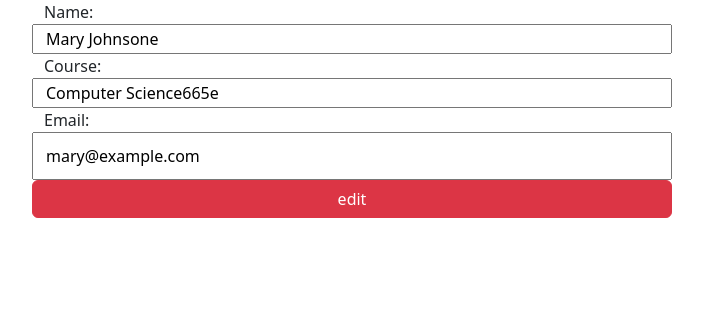
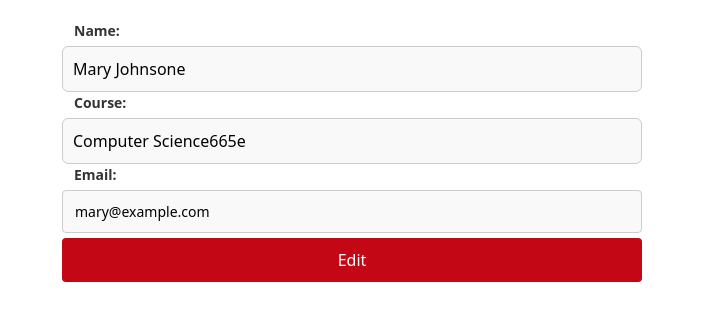
Before and after one commit to sidRiptide/groupD, a Django app: page /edit/2/ in a window 1280 px wide. Shown: the part 46-367 px from the top of the page, without its empty margins (288-991 px from the left). Run offline with Django 5.2, Linux system fonts and the light colour scheme; data comes from the database, SQL or seed files in the repository; both versions use the stored data as it was after the commit.

Commit message:
second commit

```diff
--- a/Admin/templates/edit.html
+++ b/Admin/templates/edit.html
@@ -6,6 +6,7 @@
 <head>
     <meta charset="UTF-8">
     <title>Update</title>
+    <link rel="stylesheet" href="{% static 'css/style.css'%}">
     <link rel="stylesheet" href="{% static 'css/main.css'%}">
     <link rel="stylesheet" href="https://cdn.jsdelivr.net/npm/bootstrap@5.3.7/dist/css/bootstrap.min.css">
     <style>
@@ -26,6 +27,48 @@
             font-family: "Droid Serif";
         }
 
+          label {
+            font-size: 14px;
+            font-weight: bold;
+            color: #333;
+            display: block;
+            margin-bottom: 5px;
+        }
+
+        input {
+            width: 100%;
+            padding: 10px;
+            border-radius: 4px;
+            border: 1px solid #ccc;
+            font-size: 14px;
+            background-color: #f9f9f9;
+            transition: border-color 0.3s ease-in-out;
+        }
+
+        input:focus {
+            border-color: #007BFF;
+            outline: none;
+        }
+
+        button.edit {
+            width: 100%;
+            padding: 10px;
+            background-color: #c30715;
+            color: white;
+            font-size: 16px;
+            border: none;
+            border-radius: 4px;
+            cursor: pointer;
+            transition: background-color 0.3s ease;
+        }
+        button.edit:hover {
+            background-color: #f21122;
+        }
+
+        button.edit:active {
+            background-color: #004085;
+        }
+
     </style>
 </head>
 <body>
@@ -40,12 +83,12 @@
         <input type="text" name="name" id="name" value="{{person.name}}">
 
          <label for="course">Course:</label>
-        <input type="text" name="course" id="course" value="{{person.course}}" >
+            <input type="text" name="course" id="course" value="{{person.course}}" >
 
          <label for="email">Email:</label>
-        <input type="email" name="email" id="email" value="{{person.email}}"><br><br>
-
-        <input type="submit"  value="edit" class="btn btn-danger">
+         <input type="email" name="email" id="email" value="{{person.email}}" class="mg-3">
+            <label for=""></label>
+         <button type="submit" class="edit">Edit</button>
     </form>
     </div>
 </body>
--- /dev/null
+++ b/static/css/style.css
@@ -0,0 +1,183 @@
+        nav {
+            background-color: black;
+            text-align: right;
+            padding: 30px 5px 20px 5px;
+            margin: 10px;
+        }
+        button:hover{
+            font-size: 10px;
+            background-color: aqua;
+
+        }
+        button{
+            padding: 8px 10px;
+            background-color: beige;
+            border-radius:8px;
+            border:none;
+            margin-right: 5px;
+        }
+        h1{
+            text-align:center;
+            text-decoration: underline;
+            color: saddlebrown;
+            text-shadow: 3px 3px 5px black;
+
+        }
+        p{
+            color:black;
+            font-size: 21px;
+            font-family: Chilanka;
+            font-style: normal;
+            font-weight: bold;
+
+        }
+        .anchor a{
+
+            font-style: oblique;
+            font-size: 20px;
+            text-decoration: underline;
+
+        }
+        table{
+            margin: auto;
+            width: 50%;
+            border-collapse: collapse;
+
+
+        }
+
+        table,th,td{
+            border: 2px solid;
+            background-color: aqua;
+            font-style: italic;
+            font-weight: bold;
+        }
+        th{
+            color: black ;
+        }
+        .contact-container{
+            display: flex;
+            gap: 20px;
+            flex-wrap: wrap;
+            align-items: flex-start;
+
+
+        }
+        .map{
+            flex: 1;
+            min-width: 300px;
+
+        }
+        .videos{
+            flex: 1.5;
+            min-width: 300px;
+            display: flex;
+            /*flex-direction: column;*/
+            gap: 15px;
+        }
+        iframe{
+            max-width: 100%;
+            border-radius: 20px;
+            box-shadow: 10px 10px 5px black;
+
+        }
+        /*signup styles*/
+        form{
+            max-width: 600px;
+            margin:auto;
+            background: white;
+            padding:20px 30px;
+            border-radius: 10px;
+
+        }
+        fieldset{
+            border:none;
+            padding: 0;
+            gap: 15px;
+            margin-bottom: 20px;
+        }
+        h2{
+            font-weight: bold;
+
+            font-size: 30px;
+            margin-bottom: 10px;
+        }
+        .form-group{
+            display: flex;
+            flex-direction: column;
+            gap: 15px;
+            margin-bottom: 20px;
+        }
+        label{
+            font-weight: bold;
+            margin-bottom: 5px;
+        }
+        input[type="text"],select{
+
+            padding: 10px;
+            border: 1px solid #ccc;
+            border-radius: 6px;
+            font-size: 1em;
+            width: 100%;
+        }
+        .form-inline{
+            display: flex;
+            flex-wrap: wrap;
+            align-items: center;
+            margin-bottom: 20px;
+        }
+        .input1{
+            width: 100%;
+            font-size: 1em;
+            background-color: red;
+            color: white;
+             padding: 10px;
+            border: 1px solid #ccc;
+            border-radius: 10px;
+        }
+        .input1:hover{
+            background-color: black;
+            font-size: 20px;
+            transition:all 0.2s ease-in-out;
+        }
+        #pi::first-letter{
+            font-size: 2em;
+            font-style: italic;
+            font-weight: bold;
+
+        }
+        /*gallery styles*/
+        #images{
+            display: flex;
+            flex-wrap: wrap;
+            gap: 15px;
+            padding: 20px;
+            justify-content: center;
+
+        }
+        #images img{
+            width:200px;
+            height: 200px;
+            border-radius: 12px;
+            box-shadow: 0 4px 6px rgba(0,0,0,0.1);
+            cursor:pointer;
+        }
+        #images img:hover{
+            transform: scale(1.05);
+            box-shadow: 0 8px 12px rgba(0,0,0,0.2);
+        }
+        #im {
+            display: flex;
+            padding: 20px;
+
+            justify-content: center;
+
+
+        }
+        #im img{
+            height: 650px;
+            border-radius: 5px;
+            box-shadow: 0 10px 13px black;
+            cursor: pointer;
+            width: 90%;
+        }
```
Also changed, not shown: Admin/templates/add_student.html (+80 -2 lines), db.sqlite3.
